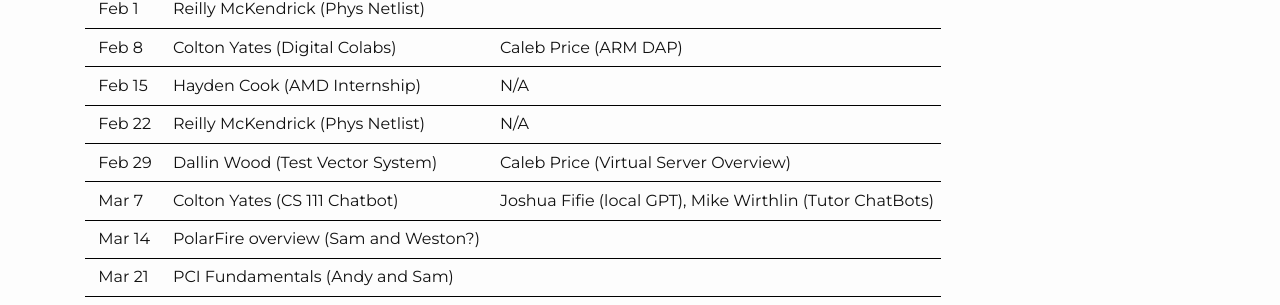
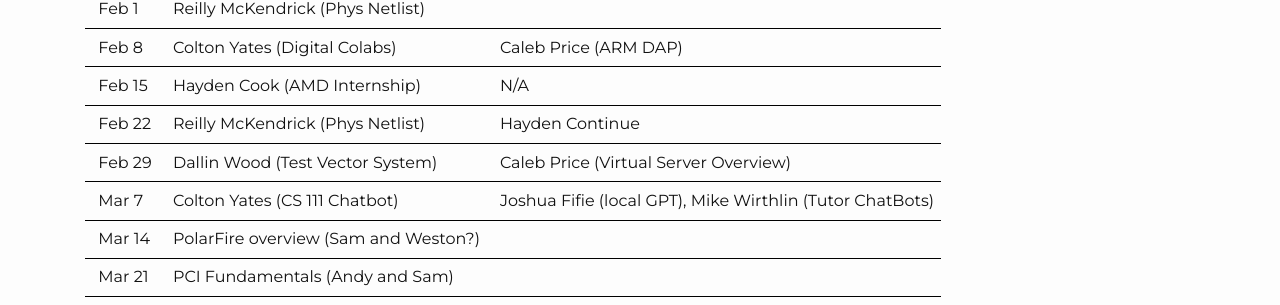
Before and after one commit to byuccl/byuccl.github.io, a Jekyll site: the page built from pages/schedule.md, in a window 1280 px wide and 900 px high. Shown: the part 421-726 px from the top of the window. Built offline with Jekyll 4.4.1, drawn with Linux system fonts in a browser that asks for light colours; nearby versions of some CDN libraries.

Commit message:
Update schedule

```diff
--- a/pages/schedule.md
+++ b/pages/schedule.md
@@ -15,7 +15,7 @@
 |Feb 1      | Reilly McKendrick (Phys Netlist)              |                           |
 |Feb 8      | Colton Yates (Digital Colabs)                 |  Caleb Price (ARM DAP)    |
 |Feb 15     | Hayden Cook (AMD Internship)                  |  N/A                      |
-|Feb 22     | Reilly McKendrick (Phys Netlist)              |  N/A                      |
+|Feb 22     | Reilly McKendrick (Phys Netlist)              |  Hayden Continue          |
 |Feb 29     | Dallin Wood (Test Vector System)              | Caleb Price (Virtual Server Overview) |
 |Mar 7      | Colton Yates (CS 111 Chatbot)                 | Joshua Fifie (local GPT), Mike Wirthlin (Tutor ChatBots) |
 |Mar 14     | PolarFire overview (Sam and Weston?)          |                           |
```
